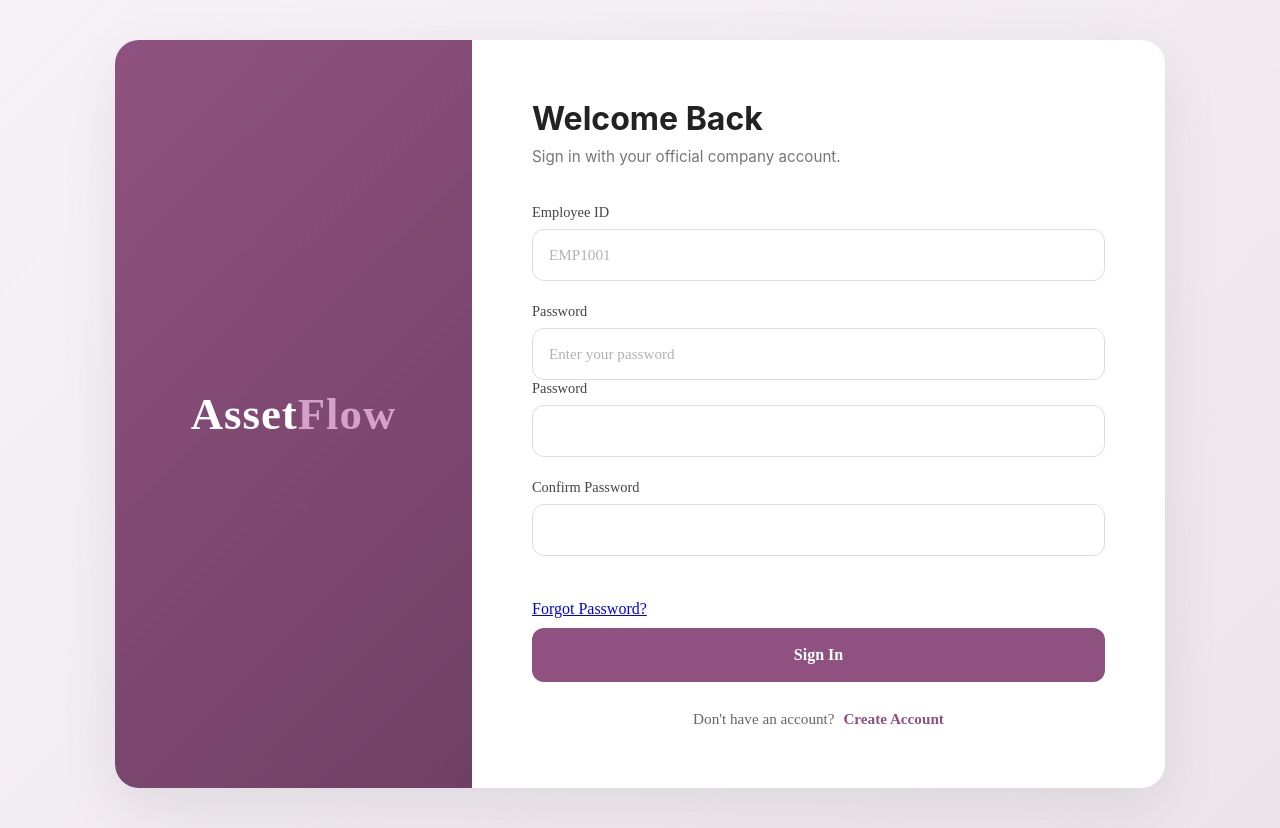
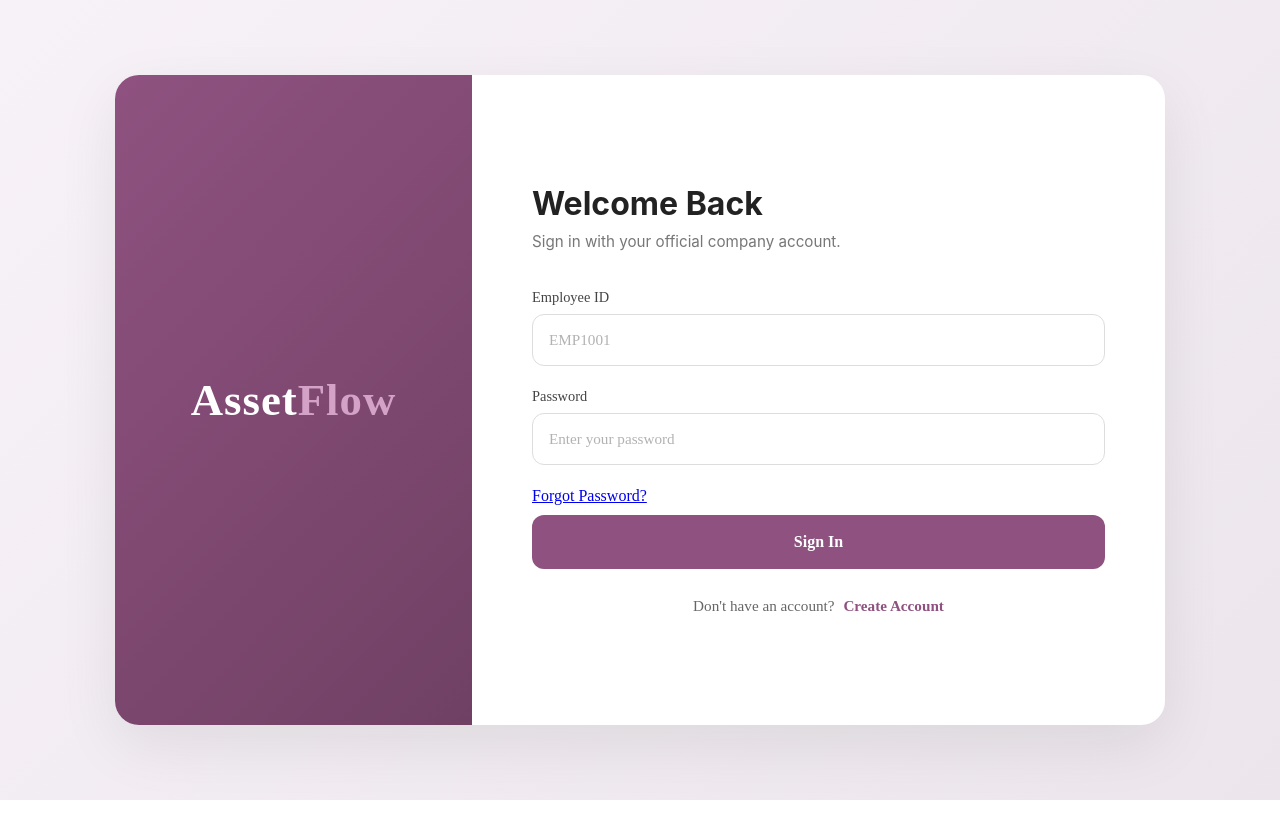
Before and after one commit to coffeethecoder/Odoo-Hackathon, a plain HTML site: page client/pages/auth/login.html in a window 1280 px wide. After the commit the page ends 800 px from the top, so only its background shows below. Drawn offline with Linux system fonts and the light colour scheme.

Commit message:
signin and login

```diff
--- a/client/pages/auth/login.html
+++ b/client/pages/auth/login.html
@@ -54,15 +54,7 @@
                     placeholder="Enter your password"
                     required>
 
-                <div class="input-group">
-                    <label>Password</label>
-                    <input type="password" required />
-                </div>
 
-                <div class="input-group">
-                    <label>Confirm Password</label>
-                    <input type="password" required />
-                </div>
 
             </div>
 
```
